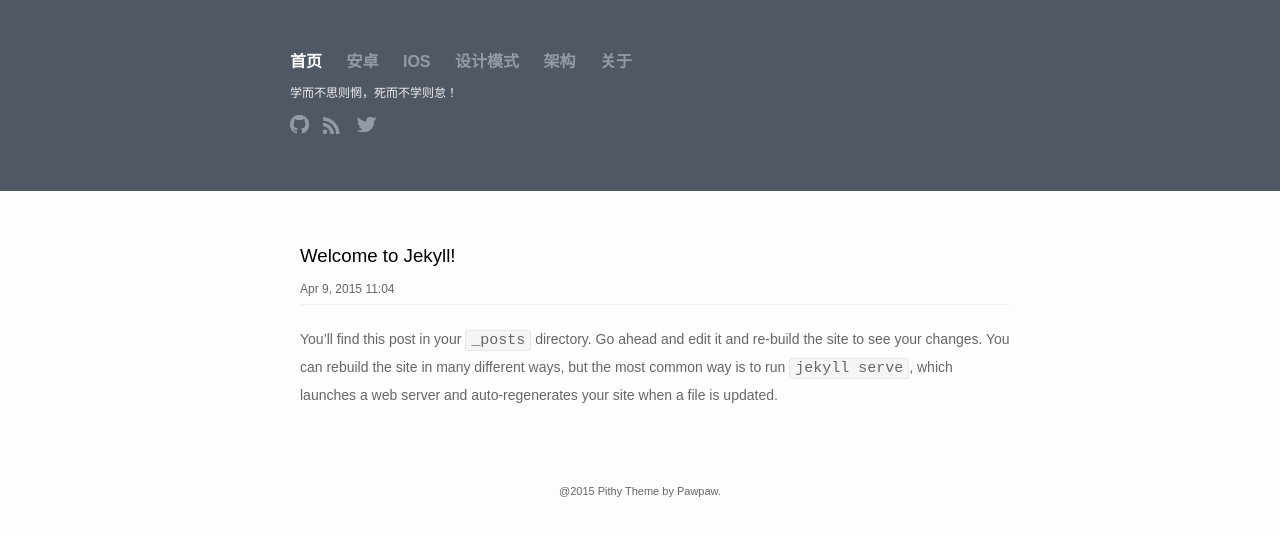
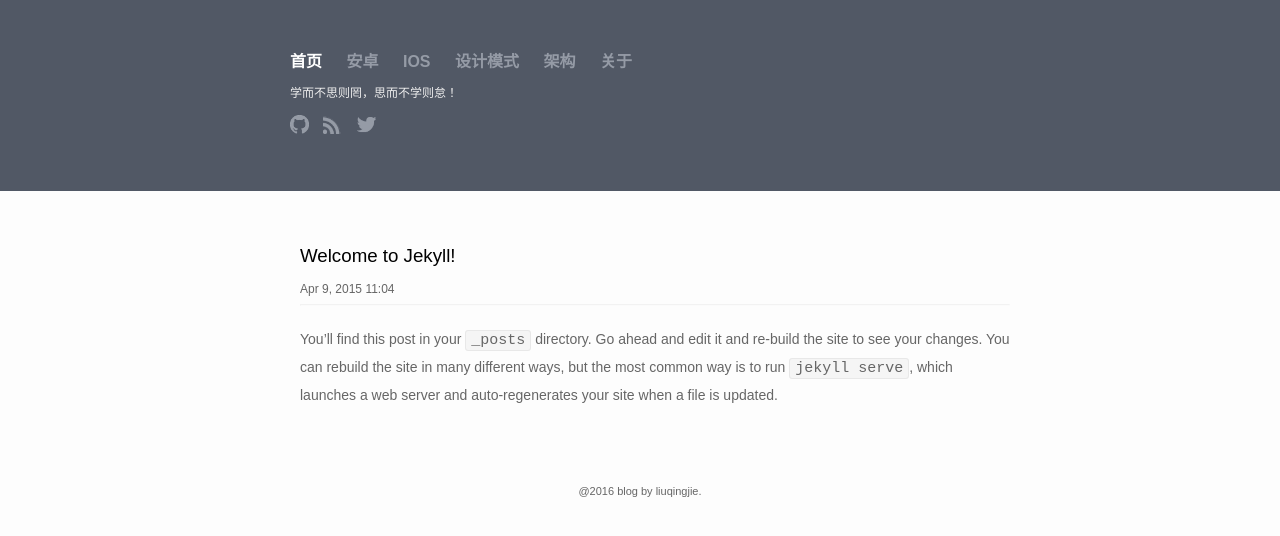
Before and after one commit to momocsdn/momocsdn.github.io, a Jekyll site: the page built from index.html, in a window 1280 px wide. Shown: the top 536 px of the page. Built offline with Jekyll 4.4.1, drawn with Linux system fonts in a browser that asks for light colours.

Commit message:
更改header和footer

```diff
--- a/_config.yml
+++ b/_config.yml
@@ -1,6 +1,6 @@
 # Site settings
 title: 沉墨墨
-motto: 学而不思则惘，死而不学则怠！
+motto: 学而不思则罔，思而不学则怠！
 email: momocsdn@163.com
 description: > # this means to ignore newlines until "baseurl:"
   Write an awesome description for your new site here. You can edit this
@@ -8,8 +8,8 @@ description: > # this means to ignore newlines until "baseurl:"
   Google search results) and in your feed.xml site description.
 baseurl: "" # the subpath of your site, e.g. /blog/
 url: "http://yourdomain.com" # the base hostname & protocol for your site
-twitter_username: jekyllrb
-github_username:  jekyll
+twitter_username: momocsdn
+github_username:  momocsdn
 
 # Build settings
 markdown: kramdown
--- a/_includes/footer.html
+++ b/_includes/footer.html
@@ -1,5 +1,5 @@
 <footer class="footer">
   <div id="gotop">^</div>
   <br>
-	@2015 Pithy Theme by Pawpaw.
+	@2016 blog by liuqingjie.
 </footer>
```
Also changed, not shown: 1 other file.
